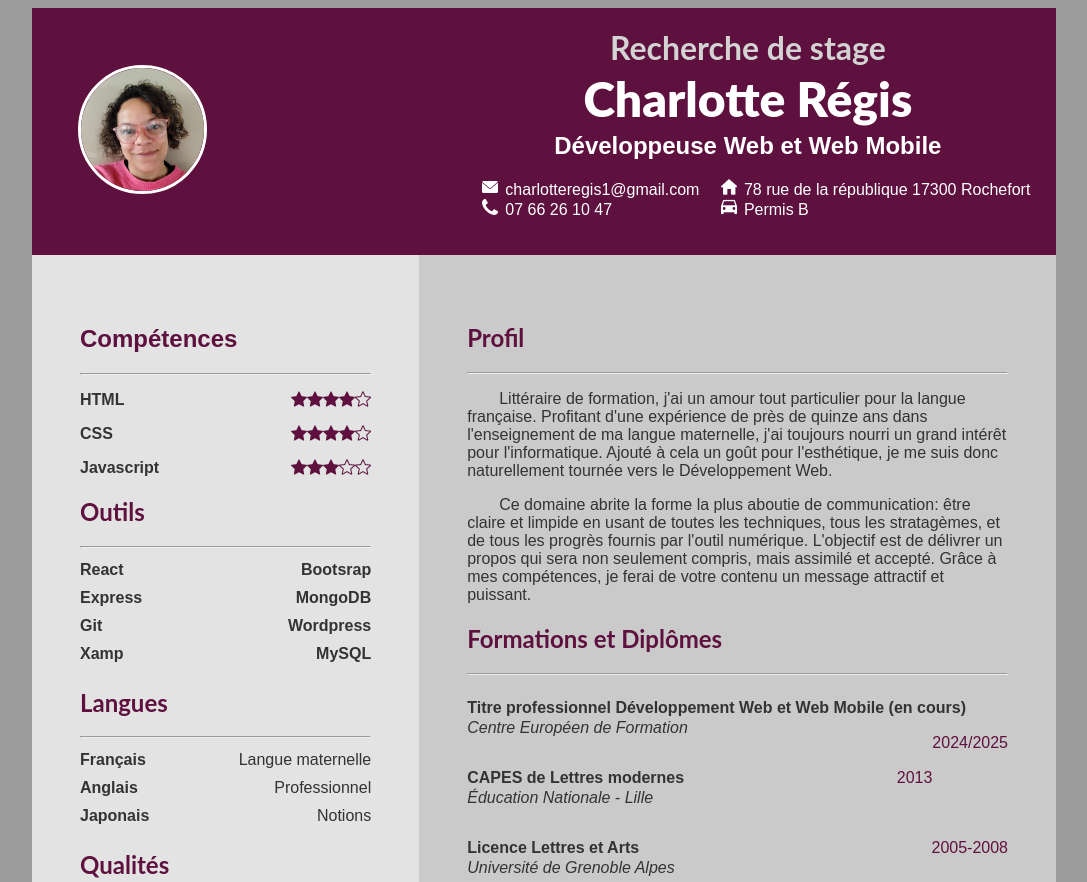
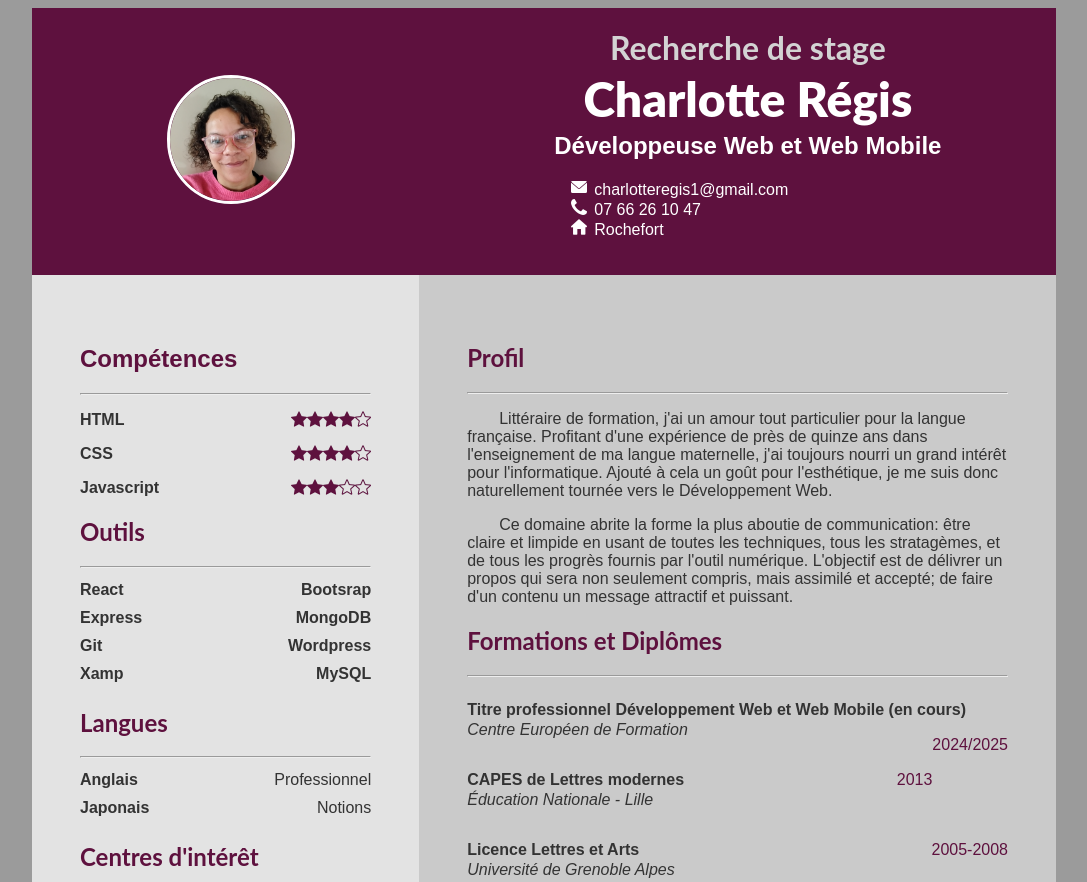
Before and after one commit to Charlotte-82/Charlotte-82.github.io, a plain HTML site: page index.html in a window 1280 px wide. Shown: the top 882 px of the page, without its empty margins (96-1183 px from the left). Drawn offline with Linux system fonts and the light colour scheme; a web font is replaced by a local one.

Commit message:
Update index.html

```diff
--- a/index.html
+++ b/index.html
@@ -39,20 +39,15 @@
             <li class="telephone">
               <a href="tel:0766261047">07 66 26 10 47</a>
             </li>
+            <li class="maison">Rochefort</li>
           </ul>
         </div>
-        <div class="righticons">
+        <!-- <div class="righticons">
           <ul class="contact">
-            <li class="maison">
-              <a
-                target="_blank"
-                href="https://www.google.com/maps/place/78+Rue+de+la+R%C3%A9publique,+17300+Rochefort/@45.9364074,-0.963427,756m/data=!3m2!1e3!4b1!4m6!3m5!1s0x48014058ce9dc01f:0x522891e2216419f!8m2!3d45.9364037!4d-0.9608521!16s%2Fg%2F11bw4bs7gn?authuser=0&entry=ttu&g_ep=EgoyMDI1MDMxMC4wIKXMDSoASAFQAw%3D%3D"
-                >78 rue de la république 17300 Rochefort</a
-              >
-            </li>
+
             <li class="voiture">Permis B</li>
           </ul>
-        </div>
+        </div> -->
       </section>
     </header>
     <main>
@@ -187,22 +182,22 @@
 
         <h2>Langues</h2>
         <hr />
-        <p class="lang">Français</p>
+        <!-- <p class="lang">Français</p>
         <p class="level">Langue maternelle</p>
-        <br />
+        <br /> -->
         <p class="lang">Anglais</p>
         <p class="level">Professionnel</p>
         <br />
         <p class="lang">Japonais</p>
         <p class="level">Notions</p>
-        <h2>Qualités</h2>
+        <!-- <h2>Qualités</h2>
         <hr />
         <ul class="square">
           <li>Esprit de synthèse</li>
           <li>Créativité</li>
           <li>Persévérance</li>
           <li>Minutie</li>
-        </ul>
+        </ul> -->
         <h2>Centres d'intérêt</h2>
         <hr />
         <ul class="square">
@@ -231,8 +226,8 @@
           être claire et limpide en usant de toutes les techniques, tous les
           stratagèmes, et de tous les progrès fournis par l'outil numérique.
           L'objectif est de délivrer un propos qui sera non seulement compris,
-          mais assimilé et accepté. Grâce à mes compétences, je ferai de votre
-          contenu un message attractif et puissant.
+          mais assimilé et accepté; de faire d'un contenu un message attractif
+          et puissant.
         </p>
         <h2>Formations et Diplômes</h2>
         <hr />
@@ -321,7 +316,7 @@
       </div>
       <div class="maj">
         <p id="footermaj">
-          Mis à jour le: <time datetime="2025-03-13">13/03/2025</time>
+          Mis à jour le: <time datetime="2025-03-17">17/03/2025</time>
         </p>
       </div>
     </footer>
```
